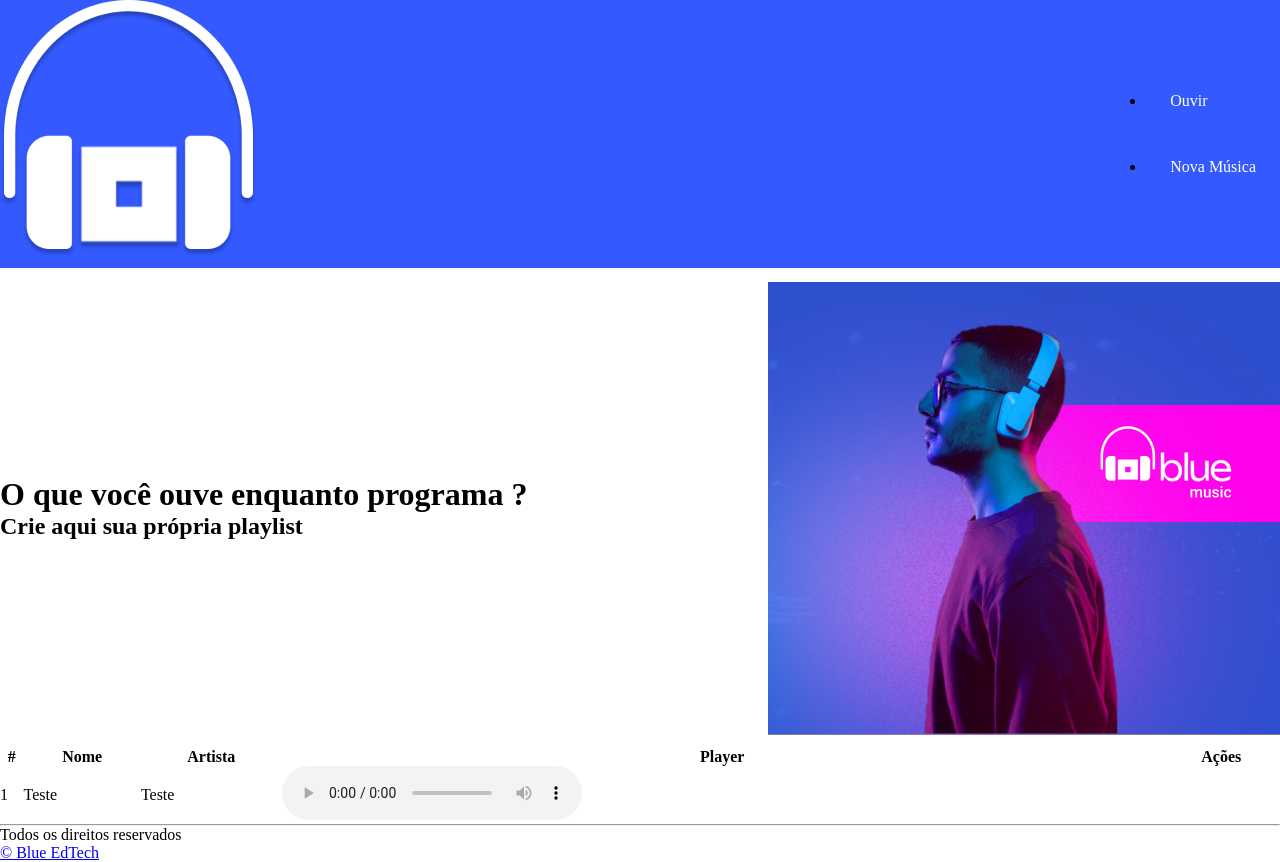
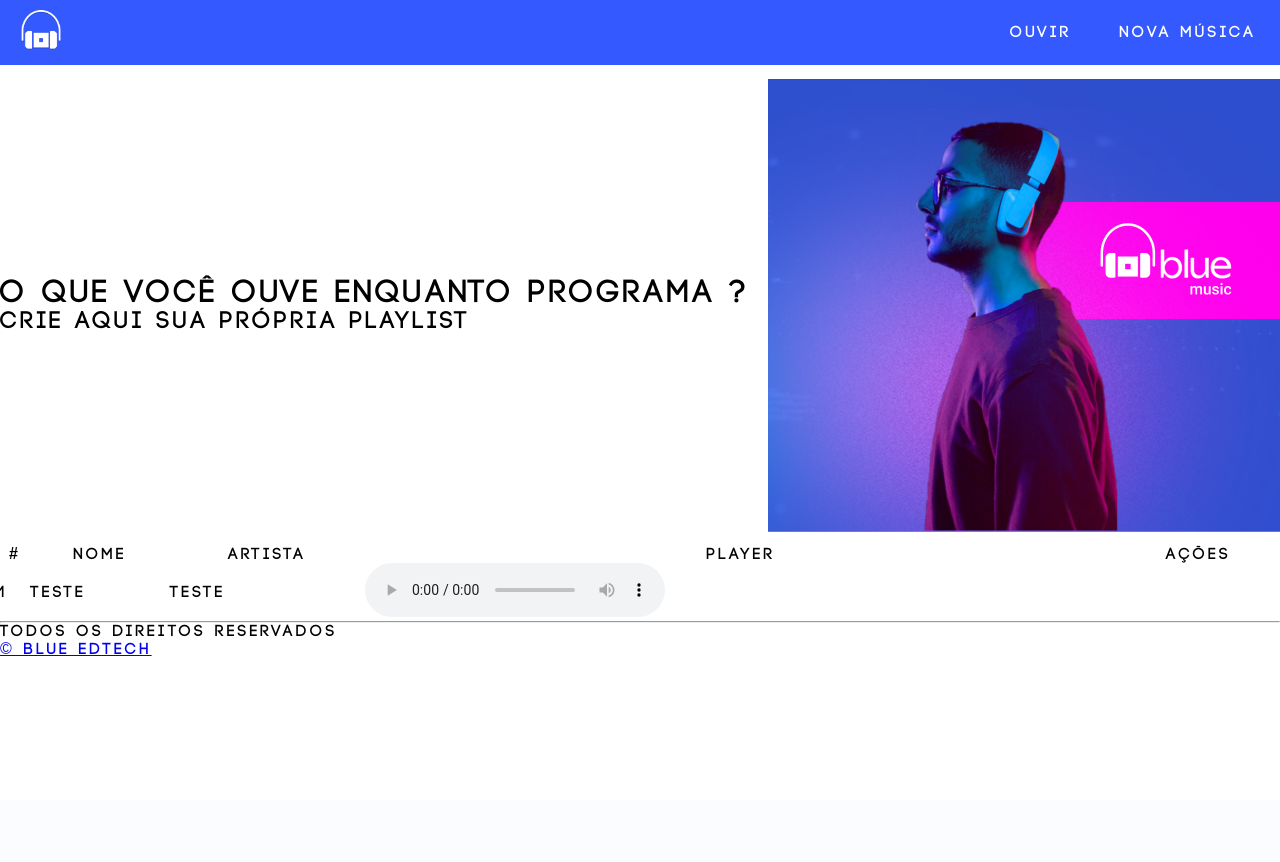
Before and after one commit to mdar4/blueMusic, a Flask app: page / in a window 1280 px wide. After the commit the page ends 656 px from the top, so only its background shows below. Run offline with Flask 2, Linux system fonts and the light colour scheme.

Commit message:
criando e estilizando nav

```diff
--- a/app.py
+++ b/app.py
@@ -1,10 +1,15 @@
 from flask import Flask, render_template, request, redirect
-
 app = Flask(__name__)
 
+# Criando rota
 @app.route('/')
+# Linkando ao index.html
 def index():
     return render_template('index.html')
+
+# Verificação de Debug, irá recarregar a cada alteração do programa
+if __name__ == '__main__':
+    app.run(debug=True)
 class Musica:
     def __init__(self, nome, artista, link):
         self.nome = nome
--- /dev/null
+++ b/static/style/style.css
@@ -0,0 +1,78 @@
+/*--------------Imports--------------------*/
+@font-face {
+    font-family: Code;
+    src:url(./../fontes/CODE\ Bold.otf)
+}
+
+/*---------------Reset css----------------*/
+* {
+    margin : 0;
+    padding: 0;
+    font-family: Code, sans-serif;
+    letter-spacing: .2rem;
+}
+
+html, body {
+    width: 100%;
+    height: 100%;
+    scroll-behavior: smooth;  /* Para descer a tela suave */
+}
+/*----------------- ** index ** -------------------*/
+/* ------------ Nav ----------------*/
+/*Configuração de todo o nav*/
+nav {
+    display: flex;
+    justify-content: space-between;
+    align-items: center;
+    background-color: rgb(51, 89,256);
+    width: 100%;
+}
+/*Formatando a img-logo*/
+nav a img {
+    max-width: 100%;
+    width: 2.5rem;
+    padding: .3rem;
+    margin-left:1rem;
+}
+/*Colocando ouvir e nova musica inline e tirando tópico*/
+nav ul{
+    display: flex;
+    list-style: none;
+}
+/*Dando espaçamento no ouvir e nova musica*/
+nav ul li{
+    padding:  1.5rem;
+}
+/*Para chegar no ouvir e nova musica*/
+nav ul li a {
+    text-decoration: none;
+    color: #ffffff;
+    transition: all .3s ease-out; /*Configurando hover*/
+
+}
+/*Transição do ouvir e nova ,usica*/
+nav ul li a:hover {
+    color: #ff01ed;
+}
+
+/*------------- header ----------------*/
+header {
+    display: flex;
+    justify-content: space-around;
+    align-items: center;
+    min-height: 30rem;
+}
+
+header#banner div {
+    width: 100%;
+}
+
+/* header#banner div h1 {
+
+} */
+
+section#playlist table {
+    border-collapse: collapse;
+    width: 100%;
+
+}
--- a/style/style.css
+++ /dev/null
@@ -1,60 +0,0 @@
-/*---------------Reset css----------------*/
-* {
-    margin : 0;
-    padding: 0;
-}
-
-/* @font-face {
-    font-family: Code;
-} */
-
-html, body {
-    width: 100%;
-    height: 100%;
-    scroll-behavior: smooth;
-}
-/*---------------------style page --------------------*/
-/* ------------ Navegation Header----------------*/
-nav {
-    display: flex;
-    justify-content: space-between;
-    align-items: center;
-    background-color: rgb(51, 89,256);
-    width: 100%;
-}
-
-nav ul li{
-    padding:  1.5rem;
-}
-
-nav ul li a {
-    text-decoration: none;
-    color: #ffffff;
-    transition: all .3s ease-out;
-
-}
-
-nav ul li a:hover {
-    color: #ff01ed;
-}
-
-header {
-    display: flex;
-    justify-content: space-around;
-    align-items: center;
-    min-height: 30rem;
-}
-
-header#banner div {
-    width: 100%;
-}
-
-/* header#banner div h1 {
-
-} */
-
-section#playlist table {
-    border-collapse: collapse;
-    width: 100%;
-
-}
--- a/templates/index.html
+++ b/templates/index.html
@@ -1,21 +1,23 @@
 <!DOCTYPE html>
-<html lang="en">
+<html lang="pt-br">
 <head>
     <meta charset="UTF-8">
     <meta http-equiv="X-UA-Compatible" content="IE=edge">
     <meta name="viewport" content="width=device-width, initial-scale=1.0">
-    <title>Blue Music | Início</title>
+    <title>BlueMusic | Início</title>
     <!--Style-->
-    <link rel="stylesheet" href="/Projeto Blue Na Pratica/style/style.css">
+    <!-- {{ url_for('static', filename='style/style.css') }} não esta funcionando-->
+    <link rel="stylesheet" href="./../static/style/style.css">
     <!--Icons-->
     <link rel="stylesheet" href="https://stackpath.bootstrapcdn.com/font-awesome/4.7.0/css/font-awesome.min.css">
+</head>
 
-</head>
 <body>
     <!--Navegação-->
     <nav>
-        <a href="#">
-            <img src="/Projeto Blue Na Pratica/img/minilogo.png" alt="">
+        <a href="/">
+            <!--{{ url_for('static', filename='img/minilogo.png') }}-->
+            <img src= "/Blue na pratica/static/img/minilogo.png" alt="">
         </a>
 
         <ul>
@@ -27,6 +29,7 @@
             </li>
         </ul>
     </nav>
+
     <!--Header-->
     <header id="banner">
         <div>
@@ -37,8 +40,10 @@
                 Crie aqui sua própria playlist
             </h2>
         </div>
-        <img src="/Projeto Blue Na Pratica/img/img-home.png" alt="">
+        <!--{{ url_for('static', filename='img/img-home')}}-->
+        <img src="/Blue na pratica/static/img/img-home.png" alt="">
     </header>
+
     <!--Sessão da playlist-->
     <section id="playlist">
         <!--Tabela-->
```
Also changed, not shown: static/fontes/CODE Bold.otf (added), static/fontes/CODE Light.otf (added), static/img/img-home.png (renamed from img/img-home.png), static/img/logo-blue.gif (renamed from img/logo-blue.gif), static/img/minilogo.png (renamed from img/minilogo.png).
